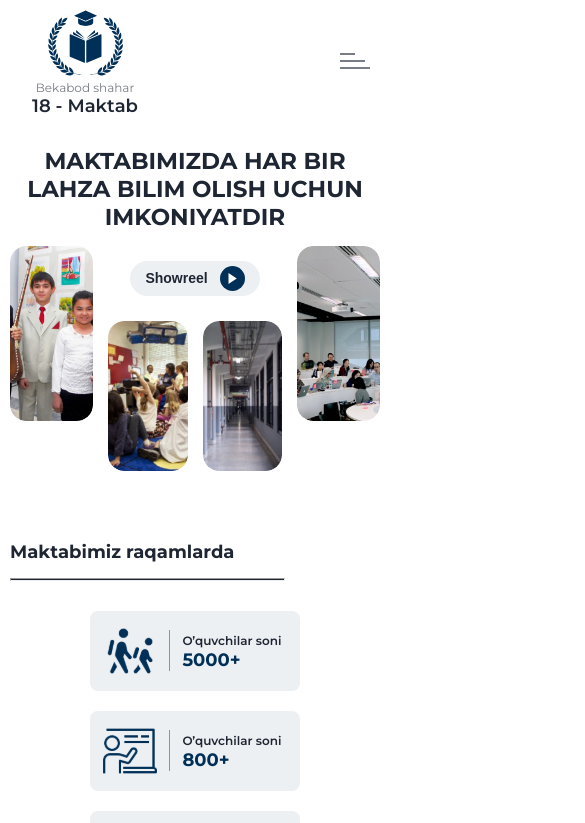
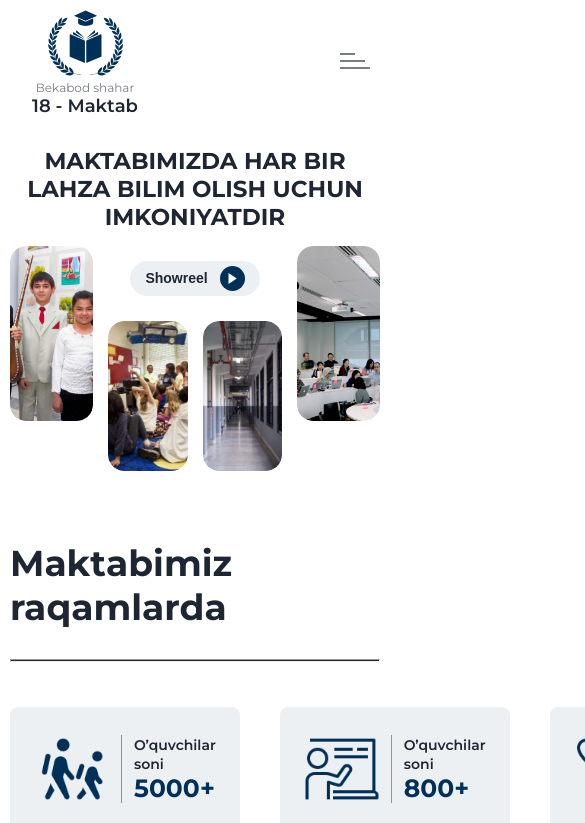
Before and after one commit to IsmoilAbdujalilov/Bekabad-School-18, a React (Vite) app: page / in a window 390 px wide. Shown: the top 823 px of the page, 585 px wide, since content can reach past the window. Built offline with nearby package versions, Linux system fonts and the light colour scheme.

Commit message:
refactor: Deleted responsive codes in school-numbers.scss file. Reason it isn't very beautifully

```diff
--- a/src/assets/sass/components/_school-numbers.scss
+++ b/src/assets/sass/components/_school-numbers.scss
@@ -7,48 +7,16 @@
     &-heading {
       margin-bottom: 30px;
       @include headingFonts(#1f2633, 36px, 700, 43.88px, none);
-      @include lg {
-        font-size: 28px;
-      }
-      @include sm {
-        font-size: 22px;
-        margin-bottom: 15px;
-      }
-      @include defaultMediaQuery(400px){
-        font-size: 18px;
-      }
     }
     &-horizontal-rule {
       height: 3px;
       max-width: 539px;
       margin-bottom: 45px;
       background-color: #1f2633;
-      @include lg {
-        max-width: 450px;
-      }
-      @include sm {
-        max-width: 325px;
-        margin-bottom: 30px;
-      }
-      @include defaultMediaQuery(400px) {
-        max-width: 275px;
-      }
     }
   }
   &__list {
     @include gridLayout(grid, 4, none, center, 40px);
-    @include xl {
-      gap: 20px;
-    }
-    @include defaultMediaQuery(850px) {
-      @include gridLayout(grid, 2, none, center, 20px);
-    }
-    @include defaultMediaQuery(420px) {
-      gap: 5px;
-    }
-    @include defaultMediaQuery(400px) {
-      @include gridLayout(grid, 1, center, center, 20px);
-    }
   }
   &__item {
     padding: 24px;
@@ -65,10 +33,6 @@
     -webkit-transition: box-shadow 300ms linear;
     @include flexLayout(flex, flex-start, center, 24px, row nowrap);
 
-    @include lg {
-      padding: 12px;
-    }
-
     &:hover {
       box-shadow: 0px 4px 9.5px -3px #00000040;
     }
@@ -76,22 +40,6 @@
       width: 76px;
       height: 76px;
       object-fit: cover;
-      @include defaultMediaQuery(1235px) {
-        width: 56px;
-        height: 56px;
-      }
-      @include xl {
-        width: 46px;
-        height: 46px;
-      }
-      @include lg {
-        width: 36px;
-        height: 36px;
-      }
-      @include defaultMediaQuery(400px) {
-        width: 56px;
-        height: 56px;
-      }
     }
     &-results {
       position: relative;
@@ -107,18 +55,12 @@
     &-title {
       margin-bottom: 5px;
       @include headingFonts(#1f2633, 14px, 600, 17.07px, none);
-      @include defaultMediaQuery(1235px) {
-        font-size: 12px;
-      }
     }
     &-number {
       @include headingFonts(#003057, 32px, 700, 39.01px, none);
       @include defaultMediaQuery(1235px) {
         font-size: 25px;
       }
-      @include lg {
-        font-size: 18px;
-      }
     }
   }
 }
```
